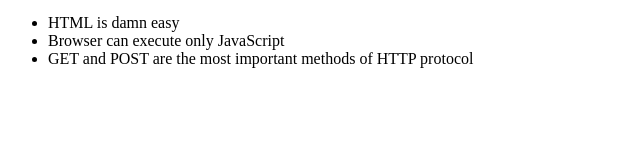
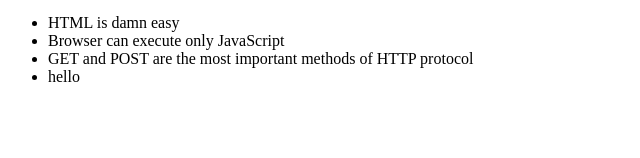
Before and after one commit to rajutamanglama63/notes-app, a React (Create React App) app: page / in a window 1280 px wide. Shown: the part 142-300 px from the top of the page, without its empty margins (0-640 px from the left). Built offline with nearby package versions, Linux system fonts and the light colour scheme; data requests are answered from the project's data file.

Commit message:
feat : post feature added

```diff
--- a/db.json
+++ b/db.json
@@ -17,6 +17,12 @@
       "content": "GET and POST are the most important methods of HTTP protocol",
       "date": "2022-1-17T19:20:14.298Z",
       "important": true
+    },
+    {
+      "content": "hello",
+      "date": "2022-07-22T05:09:01.598Z",
+      "important": false,
+      "id": 4
     }
   ]
 }
--- a/src/App.js
+++ b/src/App.js
@@ -13,7 +13,7 @@ function App() {
       setNotes(result.data);
       console.log("rendered");
     });
-  }, [showAll]);
+  }, []);
 
   const btnToggle = () => {
     setShowAll(!showAll);
@@ -25,14 +25,19 @@ function App() {
 
   const submitHandler = (e) => {
     e.preventDefault();
+
     let note = {
-      id: notes.length + 1,
+      // id: notes.length + 1,
       content: newNote,
       date: new Date().toISOString(),
       important: Math.random() < 0.5 ? true : false,
     };
-    setNotes([...notes, note]);
-    setNewNote("");
+
+    axios.post("http://localhost:5000/notes", note).then((res) => {
+      console.log(res.data);
+      setNotes([...notes, res.data]);
+      setNewNote("");
+    });
   };
   return (
     <div>
```
Lines whose indentation alone changed are shown as unchanged.
